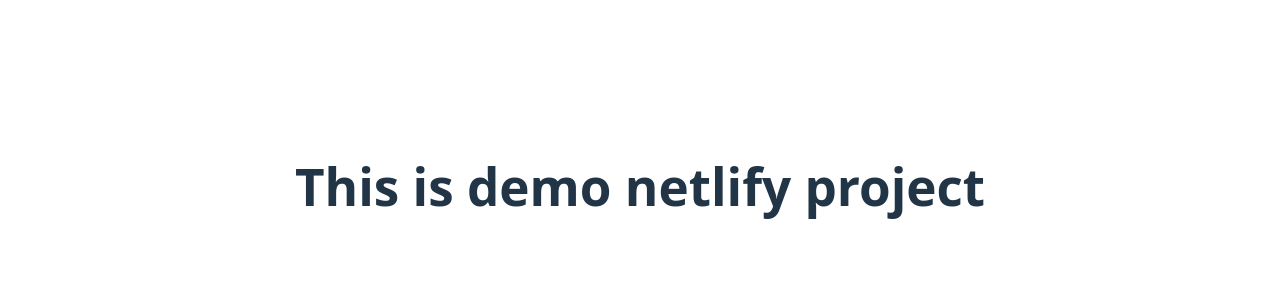
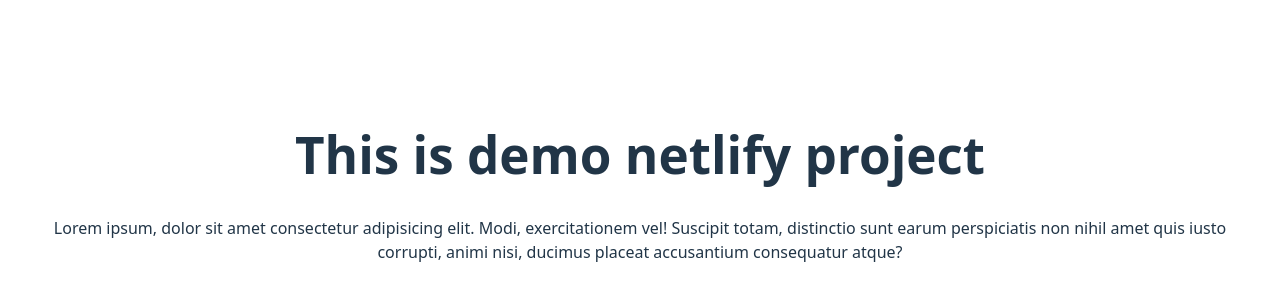
Before and after one commit to RanaZainIdrees786/netlifyCICDSetup, a React (Vite) app: page / in a window 1280 px wide. Shown: the part 214-514 px from the top of the page. Built offline with nearby package versions, Linux system fonts and the light colour scheme.

Commit message:
added paragraph

```diff
--- a/src/App.jsx
+++ b/src/App.jsx
@@ -9,6 +9,7 @@ function App() {
   return (
     <>
       <h1>This is demo netlify project</h1>
+      <p>Lorem ipsum, dolor sit amet consectetur adipisicing elit. Modi, exercitationem vel! Suscipit totam, distinctio sunt earum perspiciatis non nihil amet quis iusto corrupti, animi nisi, ducimus placeat accusantium consequatur atque?</p>
     </>
   )
 }
```
